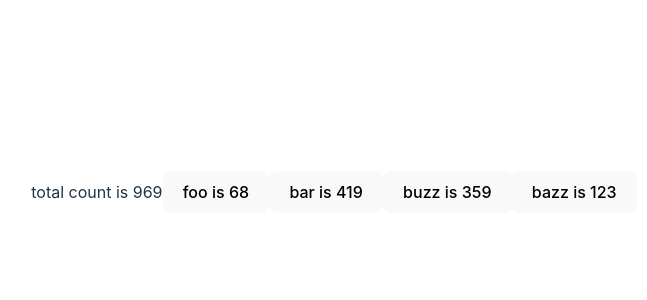
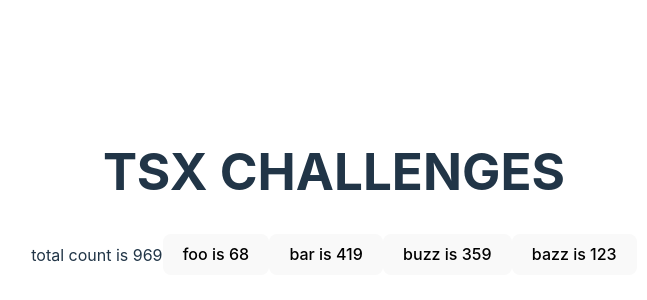
Before and after one commit to bduckdev/tsx-challenges, a React (Vite) app: page / in a window 1280 px wide. Shown: the part 208-508 px from the top of the page, without its empty margins (306-953 px from the left). Built offline with nearby package versions, Linux system fonts and the light colour scheme.

Commit message:
added spice

```diff
--- a/index.html
+++ b/index.html
@@ -4,7 +4,7 @@
     <meta charset="UTF-8" />
     <link rel="icon" type="image/svg+xml" href="/vite.svg" />
     <meta name="viewport" content="width=device-width, initial-scale=1.0" />
-    <title>Vite + React + TS</title>
+    <title>TSX Challenges</title>
   </head>
   <body>
     <div id="root"></div>
--- a/src/App.tsx
+++ b/src/App.tsx
@@ -48,6 +48,7 @@ function App() {
     }
     return (
         <>
+            <h1>TSX CHALLENGES</h1>
             <div>
                 <span>total count is {calcTotal()}</span>
                 {counters.map((item, i: keyof Count[]) => {
```
Lines whose indentation alone changed are shown as unchanged.
